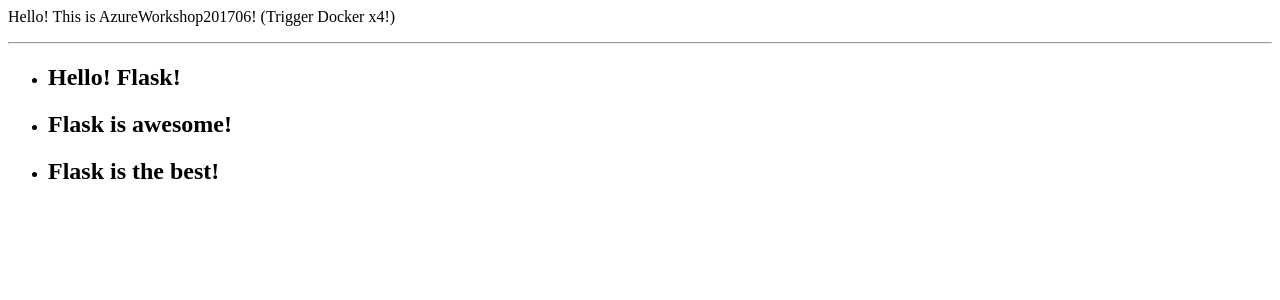
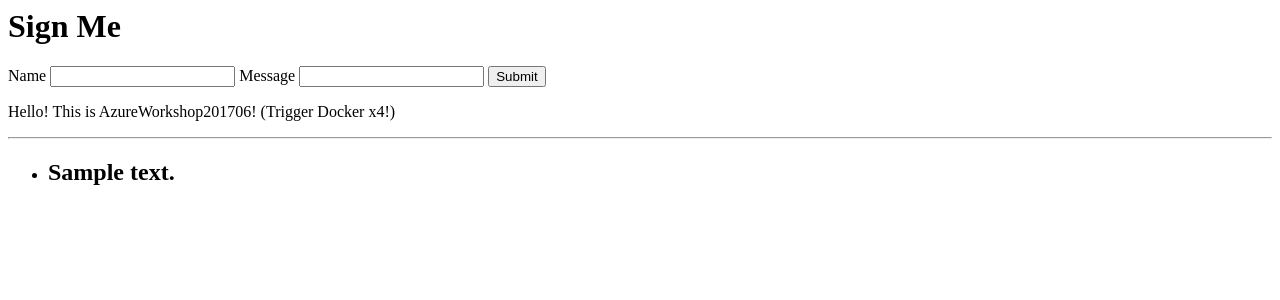
Before and after one commit to c3h3/azure-workshop-201706, a Flask app: page / in a window 1280 px wide. Shown: the top 300 px of the page. Run offline with Flask 2, Linux system fonts and the light colour scheme; a database or web service that is not in the repository returns one stand-in record (values such as "Sample title").

Commit message:
finish guestbook!

```diff
--- a/webapp_on_linux/app.py
+++ b/webapp_on_linux/app.py
@@ -3,27 +3,44 @@ APP_ID  = os.environ.get("APP_ID", "AzureWorkshop201706")
 APP_HOST  = os.environ.get("APP_HOST", "0.0.0.0")
 APP_PORT  = os.environ.get("APP_PORT", 5000)
 DEBUG  = [True, False][int(os.environ.get("DEBUG", 0))]
+MONGODB_URI = os.environ.get("MONGODB_URI", "mongodb://")
+DB = os.environ.get("DB", "az")
 
 try:
     from local_settings import *
 except:
     pass
 
-from flask import Flask, request, abort, render_template
+from flask import Flask, request, abort, render_template, redirect, url_for
 
 app = Flask(__name__)
 
+from pymongo import MongoClient
+
+mcli = MongoClient(MONGODB_URI)
+db = mcli[DB]
+
+sample_data = [{"text":"Hello! Flask!"},
+               {"text":"Flask is awesome!"},
+               {"text":"Flask is the best!"}]
+
+if db.messages.find().count() == 0:
+    for raw in sample_data:
+        db.messages.insert(raw)
+
 @app.route('/')
 def index():
-    sample_data = [{"text":"Hello! Flask!"},
-                   {"text":"Flask is awesome!"},
-                   {"text":"Flask is the best!"}]
-
     return render_template("home.html",
         title = 'Home',
         app_id = APP_ID,
-        data = sample_data)
+        data = db.messages.find())
 
+
+@app.route('/submit', methods=['POST'])
+def submit():
+    raw = {"text":request.form['message']}
+    db.messages.insert(raw)
+    return redirect(url_for('index'))
 
 if __name__ == "__main__":
     app.debug = DEBUG
--- a/webapp_on_linux/templates/home.html
+++ b/webapp_on_linux/templates/home.html
@@ -3,6 +3,16 @@
     <title>{{title}}</title>
   </head>
   <body>
+    <h1>Sign Me</h1>
+<form action='/submit' method='post'>
+  <label for='name'>Name</label>
+  <input name='name' type='text'></input>
+
+  <label for='message'>Message</label>
+  <input name='message' type='text'></input>
+
+  <input type='submit'></input>
+</form>
     <p>Hello! This is {{app_id}}! (Trigger Docker x4!)</p>
     <hr>
     <ul>
```
